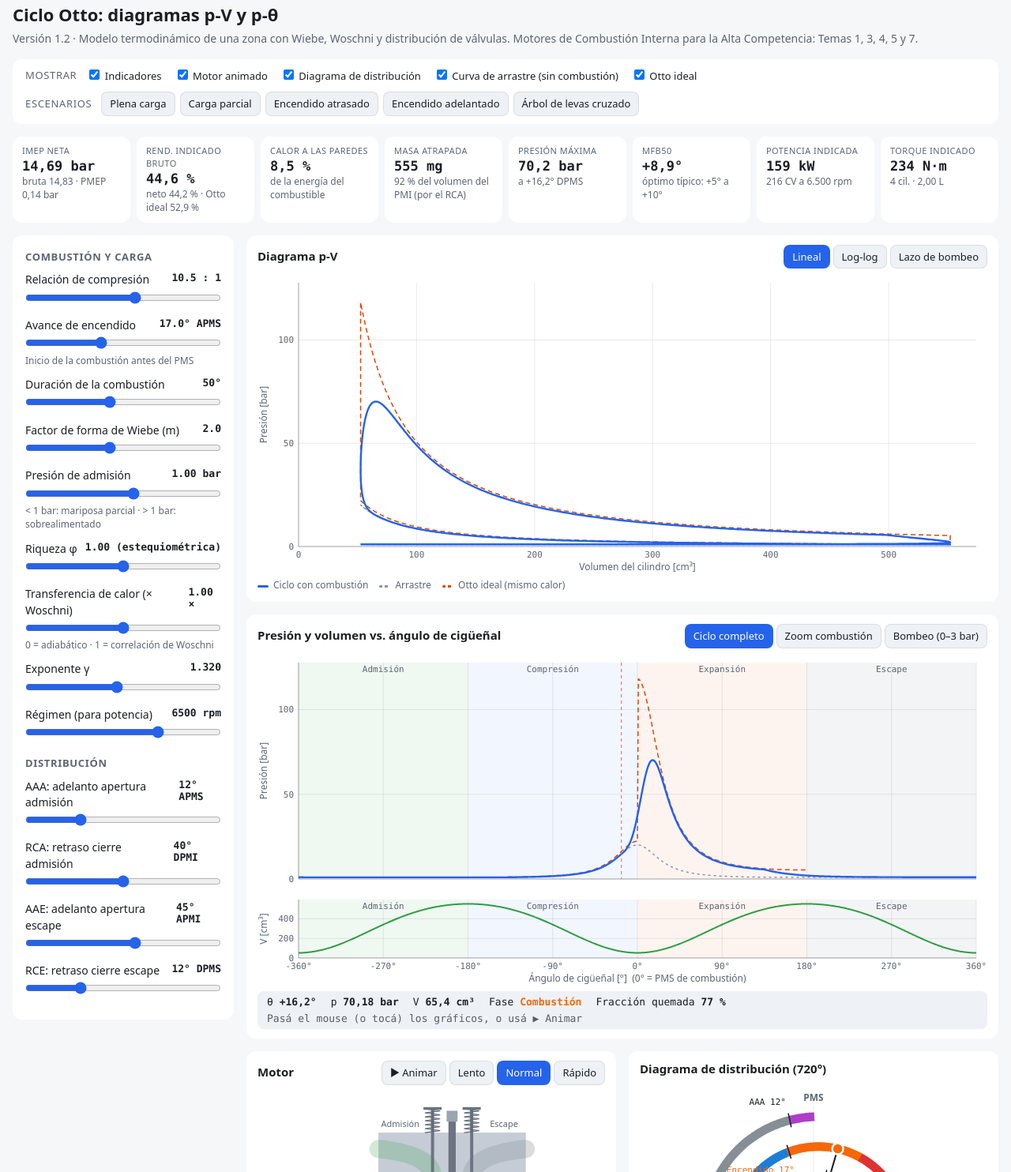
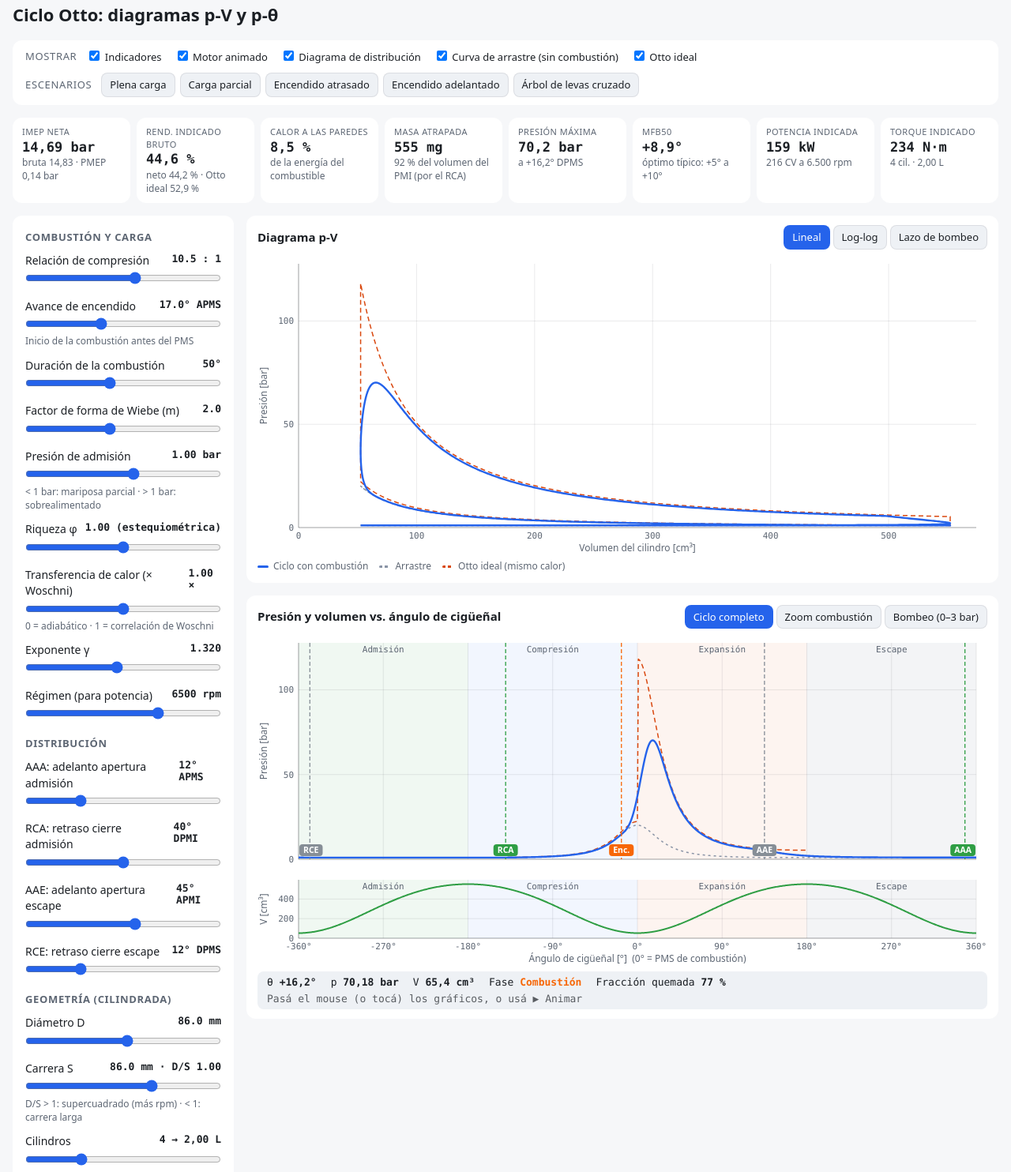
Before and after one commit to ginofavero94/ciclo-otto, a plain HTML site: page index.html in a window 1280 px wide. Shown: the part 17-1501 px from the top of the page at 79% size. Drawn offline with Linux system fonts and the light colour scheme.

Commit message:
Eventos de distribución arrastrables, cilindrada variable
- p-θ: marcas de AAA, RCA, AAE, RCE y encendido que se arrastran y muestran el valor en grados
- Diagrama de distribución: los eventos también se arrastran sobre la espiral
- Geometría ajustable: diámetro, carrera (con D/S) y cilindros, con la cilindrada total
- Leyenda de versión movida al pie

Co-Authored-By: Claude Opus 5.5 <noreply@anthropic.com>

```diff
--- a/index.html
+++ b/index.html
@@ -88,6 +88,7 @@
   details summary { cursor: pointer; font-weight: 600; }
   details .body { color: var(--muted); margin-top: 8px; }
   details code { font: 12.5px ui-monospace, Consolas, monospace; color: var(--text); }
+  .foot { margin-top: 16px; font-size: 12px; color: var(--muted); }
   /* mobile: charts first, then parameters, then engine; canvases let the page scroll vertically */
   @media (max-width: 900px) {
     .charts { order: 1; } .panel { order: 2; } .side { order: 3; }
@@ -120,7 +121,6 @@
 <div class="wrap">
   <header>
     <h1>Ciclo Otto: diagramas p-V y p-θ</h1>
-    <p>Versión 1.2 · Modelo termodinámico de una zona con Wiebe, Woschni y distribución de válvulas. Motores de Combustión Interna para la Alta Competencia: Temas 1, 3, 4, 5 y 7.</p>
   </header>
 
   <div class="toolbar">
@@ -220,16 +220,19 @@
       <p><b>Escape espontáneo:</b> desde la apertura de escape, la presión cae exponencialmente hacia p<sub>esc</sub> = 1,05 bar, con un 98 % de la caída en ≈ 3 ms. Como es un tiempo, a más rpm ocupa más grados de cigüeñal: si el escape abre tarde a alto régimen, el pistón empuja contra gases a presión y aumenta el trabajo de bombeo, y por eso el AAE óptimo crece con las rpm. <b>Cruce de válvulas:</b> la presión pasa linealmente de p<sub>esc</sub> a la presión de admisión.</p>
       <p><b>Otto ideal:</b> compresión y expansión isentrópicas desde el PMI, con el mismo γ, y aporte de calor a volumen constante en el PMS con el mismo calor (sin pérdidas). Rendimiento <code>η = 1 − r<sub>c</sub><sup>1−γ</sup></code>.</p>
       <p><b>Simplificaciones:</b> γ constante, sin efectos dinámicos en admisión y escape (por eso un árbol de levas cruzado solo pierde llenado), sin gases residuales ni fricción: todos los valores son indicados, no al freno. Sirve para ver tendencias, no para predecir valores de un motor real.</p>
-      <p><b>Geometría fija:</b> 4 cilindros de 86 × 86 mm (≈ 2,0 L), λ = 0,30.</p>
+      <p><b>Geometría:</b> diámetro, carrera y número de cilindros se ajustan en el panel (por defecto, 4 cilindros de 86 × 86 mm, ≈ 2,0 L). λ = R/L = 0,30 fijo. La carrera cambia la velocidad media del pistón y, con ella, la transferencia de calor de Woschni.</p>
+      <p><b>Eventos arrastrables:</b> en el gráfico p-θ y en el diagrama de distribución se pueden arrastrar las marcas de AAA, RCA, AAE, RCE y encendido; los controles del panel se actualizan solos.</p>
     </div>
   </details>
+  <footer class="foot">Versión 1.2 · Modelo termodinámico de una zona con Wiebe, Woschni y distribución de válvulas. Motores de Combustión Interna para la Alta Competencia: Temas 1, 3, 4, 5 y 7.</footer>
 </div>
 
 <script>
 (() => {
-  // Engine geometry (fixed)
-  const BORE = 0.086, STROKE = 0.086, LAMBDA = 0.30, NCYL = 4;
-  const VD = Math.PI / 4 * BORE * BORE * STROKE;   // m³ per cylinder
+  // Engine geometry (bore, stroke and cylinders come from the controls; see setGeom)
+  const LAMBDA = 0.30;
+  let BORE = 0.086, STROKE = 0.086, NCYL = 4, VD = Math.PI / 4 * BORE * BORE * STROKE;   // VD: m³ per cylinder
+  const litres = () => Math.PI / 4 * S.bore * S.bore * S.stroke * S.ncyl / 1e6;
   const R_AIR = 287, T_IN = 320, T_WALL = 450, LHV = 44e6, AFR_ST = 14.7, P_EXH = 1.05e5, WIEBE_A = 5, BLOWDOWN_MS = 3;
 
   const CONTROLS = [
@@ -251,6 +254,11 @@
     { id: 'rca', label: 'RCA: retraso cierre admisión', min: 0, max: 80, step: 1, val: 40, fmt: v => v.toFixed(0) + '° DPMI' },
     { id: 'aae', label: 'AAE: adelanto apertura escape', min: 0, max: 80, step: 1, val: 45, fmt: v => v.toFixed(0) + '° APMI' },
     { id: 'rce', label: 'RCE: retraso cierre escape', min: 0, max: 45, step: 1, val: 12, fmt: v => v.toFixed(0) + '° DPMS' },
+    { sec: 'Geometría (cilindrada)' },
+    { id: 'bore',   label: 'Diámetro D', min: 60, max: 110, step: 0.5, val: 86, fmt: v => v.toFixed(1) + ' mm' },
+    { id: 'stroke', label: 'Carrera S', min: 40, max: 110, step: 0.5, val: 86,
+      fmt: v => v.toFixed(1) + ' mm · D/S ' + (S.bore / v).toFixed(2), hint: 'D/S > 1: supercuadrado (más rpm) · < 1: carrera larga' },
+    { id: 'ncyl',   label: 'Cilindros', min: 1, max: 12, step: 1, val: 4, fmt: v => v.toFixed(0) + ' → ' + fmt(litres(), 2) + ' L' },
   ];
   const INPUTS = CONTROLS.filter(c => c.id);
   const PRESETS = {
@@ -266,6 +274,15 @@
   ];
 
   const S = {}; INPUTS.forEach(c => S[c.id] = c.val);
+  // Valve events and ignition as crank angles in [-360, 360] (0 = firing TDC), with their inverse to the control value
+  const EVENTS = [
+    { id: 'aaa', lab: 'AAA', th: () => 360 - S.aaa,  inv: x => 360 - x, col: '--f-adm' },
+    { id: 'rca', lab: 'RCA', th: () => -180 + S.rca, inv: x => x + 180, col: '--f-adm' },
+    { id: 'ign', lab: 'Enc.', th: () => -S.ign,      inv: x => -x,      col: '--f-comb' },
+    { id: 'aae', lab: 'AAE', th: () => 180 - S.aae,  inv: x => 180 - x, col: '--f-esc' },
+    { id: 'rce', lab: 'RCE', th: () => -360 + S.rce, inv: x => x + 360, col: '--f-esc' },
+  ];
+  let drag = null;   // { ev, cv } while an event mark is being dragged
   const view = { pv: 'lin', pt: 'full', motor: true, otto: true, engine: true, valve: true,
                  hover: null, playing: false, speed: 200 };
 
@@ -296,6 +313,7 @@
   }
 
   function simulate() {
+    BORE = S.bore / 1000; STROKE = S.stroke / 1000; NCYL = S.ncyl; VD = Math.PI / 4 * BORE * BORE * STROKE;
     const rc = S.rc, g = S.gamma, pin = S.pin * 1e5;
     const Vc = VD / (rc - 1), Vbdc = Vc + VD;
     // valve events in cycle angle (0 = firing TDC)
@@ -467,6 +485,17 @@
     ctx.setLineDash([]);
     (o.vlines || []).forEach(v => { const X = sx(v.x); ctx.strokeStyle = v.color; ctx.setLineDash([4, 4]); ctx.lineWidth = 1;
       ctx.beginPath(); ctx.moveTo(X, Y1); ctx.lineTo(X, Y0); ctx.stroke(); ctx.setLineDash([]); });
+    // draggable event marks: line plus a label pill at the bottom (shows the value while active)
+    (o.markers || []).forEach(m => {
+      const X = sx(m.x); if (X < X0 - 1 || X > X1 + 1) return;
+      ctx.strokeStyle = m.color; ctx.lineWidth = m.active ? 2.2 : 1.3; ctx.setLineDash(m.active ? [] : [5, 3]);
+      ctx.beginPath(); ctx.moveTo(X, Y1); ctx.lineTo(X, Y0); ctx.stroke(); ctx.setLineDash([]);
+      ctx.font = `600 ${m.active ? 12 : 10.5}px system-ui, sans-serif`;
+      const tw = ctx.measureText(m.label).width + 10, th = m.active ? 18 : 15;
+      const bx = Math.min(Math.max(X - tw / 2, X0 + 1), X1 - tw - 1), by = Y0 - th - 4;
+      ctx.fillStyle = m.color; ctx.beginPath(); ctx.roundRect ? ctx.roundRect(bx, by, tw, th, 4) : ctx.rect(bx, by, tw, th); ctx.fill();
+      ctx.fillStyle = css('--surface'); ctx.textAlign = 'center'; ctx.fillText(m.label, bx + tw / 2, by + th - (m.active ? 5 : 4));
+    });
     (o.dots || []).forEach(d => { ctx.fillStyle = d.color; ctx.beginPath(); ctx.arc(sx(d.x), sy(d.y), 4.5, 0, 2 * Math.PI); ctx.fill();
       ctx.strokeStyle = css('--surface'); ctx.lineWidth = 1.5; ctx.stroke(); });
     ctx.restore();
@@ -632,18 +661,19 @@
       const [ax, ay] = pos(t, rOf(t)), [bx, by] = pos(t + 2.4, rOf(t + 2.4));
       ctx.beginPath(); ctx.moveTo(ax, ay); ctx.lineTo(bx, by); ctx.stroke();
     }
-    // events
-    const ev = [
-      [R.IVO + 720, `AAA ${S.aaa}°`], [R.IVC, `RCA ${S.rca}°`], [R.ths, `Encendido ${fmt(S.ign, 0)}°`],
-      [R.EVO, `AAE ${S.aae}°`], [R.EVC - 720, `RCE ${S.rce}°`],
-    ];
-    ctx.font = '11px ui-monospace, Consolas, monospace';
-    ev.forEach(([t, lab], i) => {
-      const r = rOf(t), outer = t > 0;
-      const [ax, ay] = pos(t, r - 9), [bx, by] = pos(t, r + 9);
-      ctx.strokeStyle = txt; ctx.lineWidth = 1.6; ctx.beginPath(); ctx.moveTo(ax, ay); ctx.lineTo(bx, by); ctx.stroke();
+    // events (draggable: a handle on the spiral marks each one)
+    valveGeom.handles = [];
+    EVENTS.forEach(e => {
+      const t = e.th(), r = rOf(t), outer = t > 0, active = drag && drag.ev === e;
+      const lab = (e.id === 'ign' ? 'Encendido' : e.lab) + ' ' + fmt(S[e.id], 0) + '°';
+      const [ax, ay] = pos(t, r - 9), [bx, by] = pos(t, r + 9), [hx, hy] = pos(t, r);
+      ctx.strokeStyle = txt; ctx.lineWidth = active ? 2.4 : 1.6; ctx.beginPath(); ctx.moveTo(ax, ay); ctx.lineTo(bx, by); ctx.stroke();
+      ctx.fillStyle = css(e.col); ctx.strokeStyle = css('--surface'); ctx.lineWidth = 1.5;
+      ctx.beginPath(); ctx.arc(hx, hy, active ? 6.5 : 4.5, 0, Math.PI * 2); ctx.fill(); ctx.stroke();
+      valveGeom.handles.push({ ev: e, x: hx, y: hy });
       const [lx, ly] = pos(t, outer ? r + 24 : r - 24);
-      ctx.fillStyle = t === R.ths ? css('--f-comb') : txt;
+      ctx.font = active ? '600 13px ui-monospace, Consolas, monospace' : '11px ui-monospace, Consolas, monospace';
+      ctx.fillStyle = e.id === 'ign' ? css('--f-comb') : txt;
       ctx.textAlign = lx < cx - 4 ? 'right' : lx > cx + 4 ? 'left' : 'center';
       ctx.fillText(lab, lx, ly + 4);
     });
@@ -797,9 +827,12 @@
     if (view.motor) ptSeries.push({ pts: R.pts.map(q => ({ x: q.th, y: bar(q.pm) })), color: C.motor, width: 1.5, dash: [3, 4] });
     ptSeries.push({ pts: R.pts.map(q => ({ x: q.th, y: bar(q.p) })), color: C.fired, width: 2.4 });
     const xTicks = view.pt === 'zoom' ? niceTicks(tx[0], tx[1], 8) : [-360, -270, -180, -90, 0, 90, 180, 270, 360];
-    const vl = [{ x: R.ths, color: css('--f-comb') }];
-    if (hq) vl.push({ x: hq.th, color: css('--axis') });
-    mapP = plot(cvP, { x: tx, y: py, xTicks, series: ptSeries, bands, yLabel: 'Presión [bar]', vlines: vl,
+    const vl = hq ? [{ x: hq.th, color: css('--axis') }] : [];
+    const markers = EVENTS.map(e => {
+      const active = drag && drag.ev === e, c = INPUTS.find(i => i.id === e.id);
+      return { x: e.th(), color: css(e.col), active, label: active ? `${e.lab} ${c.fmt(S[e.id])}` : e.lab };
+    });
+    mapP = plot(cvP, { x: tx, y: py, xTicks, series: ptSeries, bands, yLabel: 'Presión [bar]', vlines: vl, markers,
       dots: hq ? [{ x: hq.th, y: bar(hq.p), color: phaseColor(hq.ph) }] : [], yFmt: v => fmt(v, v < 10 && v % 1 ? 1 : 0) });
     mapV = plot(cvV, { x: tx, y: [0, cc(R.Vbdc) * 1.08], xTicks, yN: 3, bands,
       series: [{ pts: R.pts.map(q => ({ x: q.th, y: cc(q.V) })), color: C.vol, width: 2 }],
@@ -818,7 +851,50 @@
   }
 
   // hover: θ charts by x; p-V by nearest point; spiral by angle and radius
-  const setHover = th => { if (view.playing) return; view.hover = th; draw(); };
+  const setHover = th => { if (view.playing || drag) return; view.hover = th; draw(); };
+
+  // dragging event marks (p-θ chart and valve spiral) writes back to the controls
+  function setEvent(e, x) {
+    const c = INPUTS.find(i => i.id === e.id);
+    const v = Math.min(c.max, Math.max(c.min, Math.round(e.inv(x) / c.step) * c.step));
+    if (v === S[e.id]) return;
+    S[e.id] = v; document.getElementById('c-' + e.id).value = v; recompute();
+  }
+  const local = (cv, e) => { const r = cv.getBoundingClientRect(); return [e.clientX - r.left, e.clientY - r.top]; };
+  function hitP(X, tol) {
+    if (!mapP) return null;
+    let best = null, bd = tol;
+    EVENTS.forEach(e => { const xs = mapP.sx(e.th()), d = Math.abs(xs - X);
+      if (xs >= mapP.X0 - 1 && xs <= mapP.X1 + 1 && d < bd) { bd = d; best = e; } });
+    return best;
+  }
+  function hitV(X, Y, tol) {
+    if (!valveGeom || !valveGeom.handles) return null;
+    let best = null, bd = tol;
+    valveGeom.handles.forEach(h => { const d = Math.hypot(h.x - X, h.y - Y); if (d < bd) { bd = d; best = h.ev; } });
+    return best;
+  }
+  const hitAt = (cv, X, Y, touch) => cv === cvP ? hitP(X, touch ? 16 : 7) : hitV(X, Y, touch ? 22 : 12);
+  // angle on the spiral, picking the revolution closest to the event's current angle
+  function spiralTheta(e, X, Y) {
+    const ang = (Math.atan2(X - valveGeom.cx, -(Y - valveGeom.cy)) * 180 / Math.PI + 360) % 360, cur = e.th();
+    return [ang - 720, ang - 360, ang, ang + 360].reduce((a, b) => Math.abs(b - cur) < Math.abs(a - cur) ? b : a);
+  }
+  [cvP, cvVal].forEach(cv => {
+    cv.addEventListener('pointerdown', e => {
+      const [X, Y] = local(cv, e), ev = hitAt(cv, X, Y, e.pointerType === 'touch');
+      if (!ev) return;
+      drag = { ev, cv }; cv.setPointerCapture(e.pointerId); e.preventDefault(); draw();
+    });
+    cv.addEventListener('pointermove', e => {
+      const [X, Y] = local(cv, e);
+      if (drag && drag.cv === cv) { setEvent(drag.ev, cv === cvP ? mapP.invX(X) : spiralTheta(drag.ev, X, Y)); return; }
+      if (e.pointerType !== 'touch') cv.style.cursor = hitAt(cv, X, Y, false) ? (cv === cvP ? 'ew-resize' : 'grab') : '';
+    });
+    ['pointerup', 'pointercancel'].forEach(t => cv.addEventListener(t, () => { if (drag && drag.cv === cv) { drag = null; draw(); } }));
+    // on phones, keep the page from scrolling only when the touch starts on a mark
+    cv.addEventListener('touchstart', e => { const [X, Y] = local(cv, e.touches[0]); if (hitAt(cv, X, Y, true)) e.preventDefault(); }, { passive: false });
+  });
   function hoverTheta(map) { return e => { const r = e.currentTarget.getBoundingClientRect(); const X = e.clientX - r.left;
     if (X < map().X0 || X > map().X1) return; setHover(map().invX(X)); }; }
   const onPointer = (cv, fn) => ['pointermove', 'pointerdown'].forEach(t => cv.addEventListener(t, fn));
```
